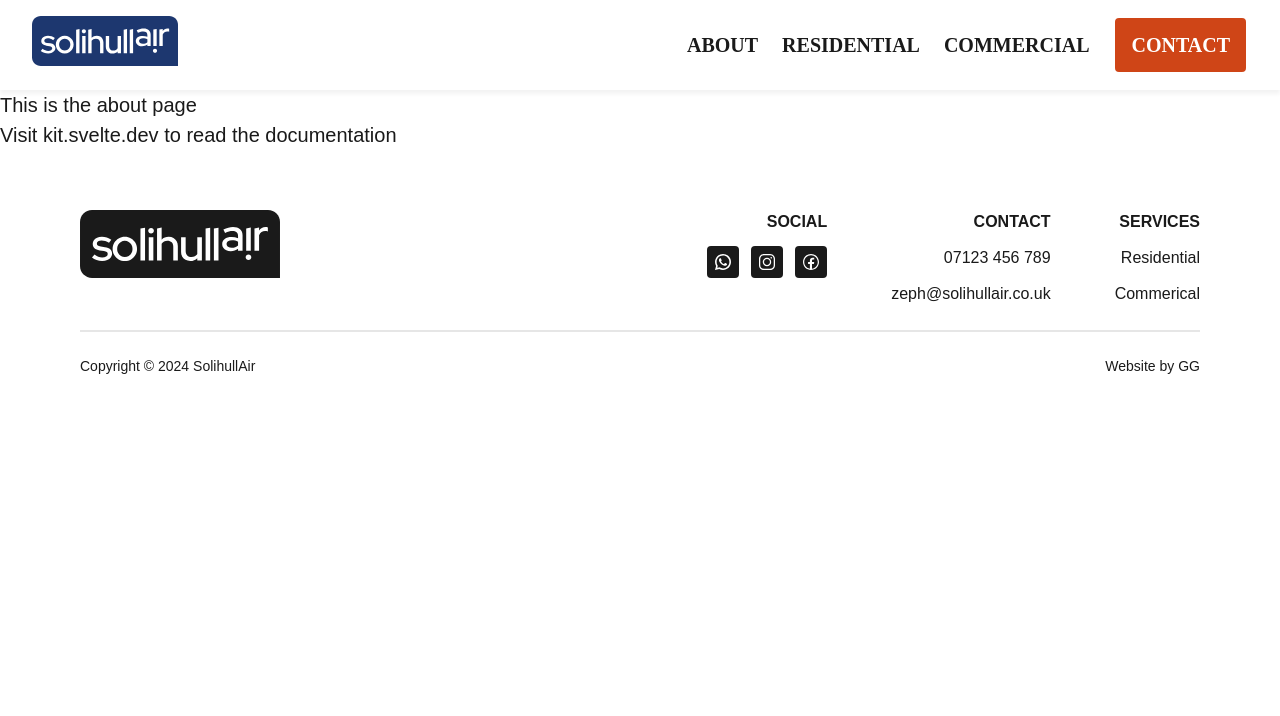
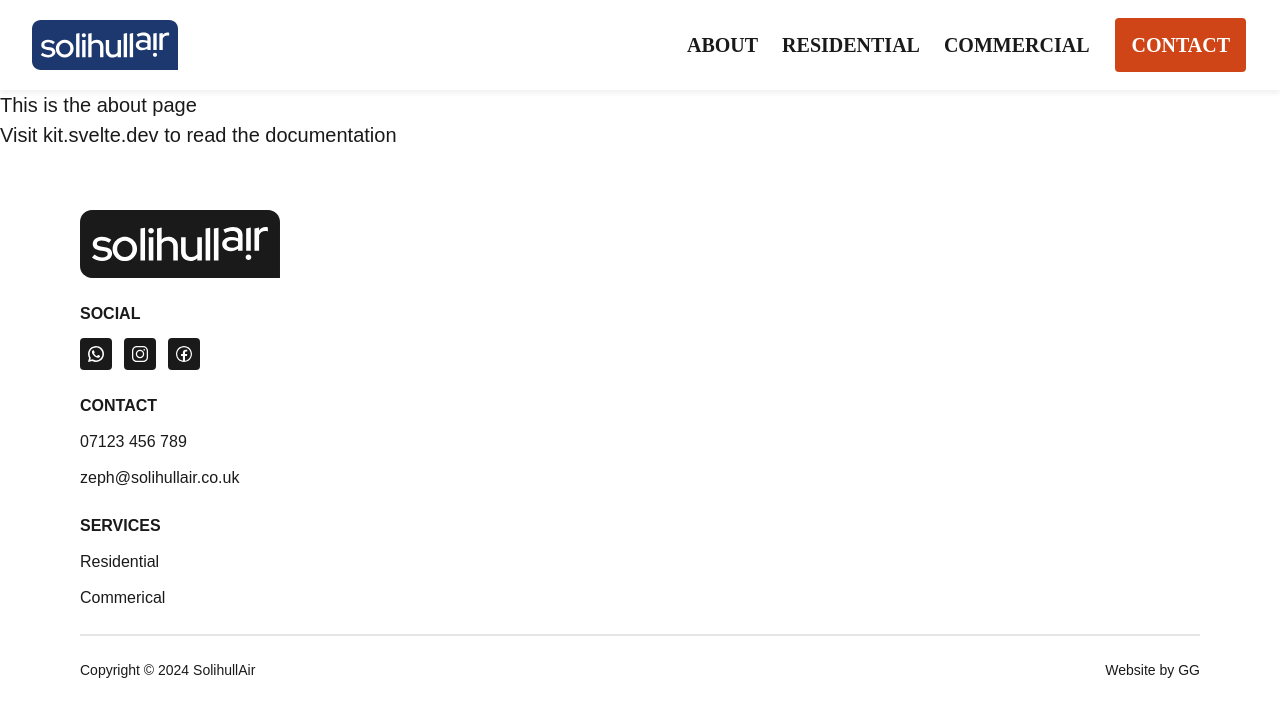
Before and after one commit to gldgrnt/solihullair-site, a SvelteKit app: page /about in a window 1280 px wide. Shown: the top 716 px of the page. Built offline with nearby package versions, Linux system fonts and the light colour scheme.

Commit message:
wip: header and footer

```diff
--- a/src/lib/components/Container.svelte
+++ b/src/lib/components/Container.svelte
@@ -7,6 +7,10 @@
 <style lang="scss">
 	.container {
 		background-color: var(--background-color);
-		padding: 60px 80px 30px;
+		padding: 60px 80px;
+
+		@media screen and (max-width: 767px) {
+			padding: 40px var(--sa-spacing-md);
+		}
 	}
 </style>
--- a/src/lib/components/Footer/Footer.svelte
+++ b/src/lib/components/Footer/Footer.svelte
@@ -9,16 +9,25 @@
 	import Whatsapp from '../Icons/Whatsapp.svelte';
 	import Divider from './Divider.svelte';
 	import LinkSection from './LinkSection.svelte';
+
+	import { getContext } from 'svelte';
+	let breakpoint = getContext('breakpoint');
 </script>
 
 <footer>
 	<Container>
 		<Grid --justify="space-between">
-			<GridItem span="3">
+			<GridItem span={breakpoint === 'desktop' ? '3' : '4'}>
 				<a href="/"><img class="footer__logo" src="/logo-bw.svg" alt="Solihull Air Logo" /></a>
 			</GridItem>
-			<GridItem span="7 / 13" justify="flex-end">
-				<Flex gap="clamp(16px, 5vw, 120px)">
+			<GridItem
+				span={breakpoint === 'desktop' ? '7 / 13' : '4'}
+				justify={breakpoint === 'desktop' ? 'flex-end' : 'flex-start'}
+			>
+				<Flex
+					gap={breakpoint === 'desktop' ? 'clamp(16px, 5vw, 120px)' : 'var(--sa-spacing-lg)'}
+					direction={breakpoint === 'desktop' ? 'row' : 'column'}
+				>
 					<LinkSection direction="row">
 						<h3 slot="title" class="h5">Social</h3>
 						<IconButton small variant="carbon" as="a" href="/" target="_blank">
--- a/src/lib/components/Footer/LinkSection.svelte
+++ b/src/lib/components/Footer/LinkSection.svelte
@@ -1,13 +1,23 @@
 <script lang="ts">
+	import { getContext } from 'svelte';
 	import Flex from '../Flex.svelte';
+	let breakpoint = getContext('breakpoint');
 
 	export let direction: 'row' | 'column' = 'column';
 </script>
 
 <section>
-	<Flex direction="column" gap="var(--sa-spacing-sm)" align="flex-end">
+	<Flex
+		direction="column"
+		gap="var(--sa-spacing-sm)"
+		align={breakpoint === 'desktop' ? 'flex-end' : 'flex-start'}
+	>
 		<slot name="title">Title</slot>
-		<Flex {direction} gap="var(--sa-spacing-sm)" align="flex-end">
+		<Flex
+			{direction}
+			gap="var(--sa-spacing-sm)"
+			align={breakpoint === 'desktop' ? 'flex-end' : 'flex-start'}
+		>
 			<slot />
 		</Flex>
 	</Flex>
--- a/src/lib/components/Grid/Grid.svelte
+++ b/src/lib/components/Grid/Grid.svelte
@@ -1,11 +1,14 @@
-<script lang="ts"></script>
+<script lang="ts">
+	import { getContext } from 'svelte';
+	let breakpoint = getContext('breakpoint');
+	let template = breakpoint === 'desktop' ? 'repeat(12, 1fr)' : 'repeat(4, 1fr)';
+</script>
 
-<div class="grid"><slot /></div>
+<div class="grid" style={`grid-template-columns: ${template};`}><slot /></div>
 
 <style lang="scss">
 	.grid {
 		display: grid;
-		grid-template-columns: repeat(12, 1fr);
 		gap: var(--sa-spacing-md);
 		justify-content: var(--justify, 'flex-start');
 	}
--- a/src/lib/components/Header/Header.svelte
+++ b/src/lib/components/Header/Header.svelte
@@ -53,7 +53,7 @@
 
 <header class:mobile-nav-open={showMobileNavigation}>
 	<div class="header">
-		<a href="/"><img class="header__logo" src="/logo.svg" alt="Solihull Air Logo" /></a>
+		<a href="/" class="header__logo"><img src="/logo.svg" alt="Solihull Air Logo" /></a>
 		<div class="header__desktop">
 			<DesktopNav {currentRoute} {links} />
 		</div>
@@ -102,7 +102,11 @@
 	}
 
 	.header__logo {
-		height: 50px;
+		display: inline-flex;
+
+		& img {
+			height: 50px;
+		}
 	}
 
 	[class^='header__mobile'] {
--- a/src/lib/styles/_variables.scss
+++ b/src/lib/styles/_variables.scss
@@ -26,15 +26,15 @@
 	--sa-font-size-small: 16px;
 	--sa-font-size-tiny: 14px;
 
+	--sa-line-height: 1.5;
+	/* Animation */
+	--sa-transition-duration: 0.3s;
+	--sa-transition-timing-function: ease;
+
 	@media screen and (max-width: 767px) {
 		--sa-font-size-title: 40px;
 		--sa-font-size-heading: 32px;
 		--sa-font-size-subheading: 24px;
 		--sa-font-size-body: 18px;
 	}
-
-	--sa-line-height: 1.5;
-	/* Animation */
-	--sa-transition-duration: 0.3s;
-	--sa-transition-timing-function: ease;
 }
```
Also changed, not shown: src/routes/+page.svelte (+10 -0 lines).
